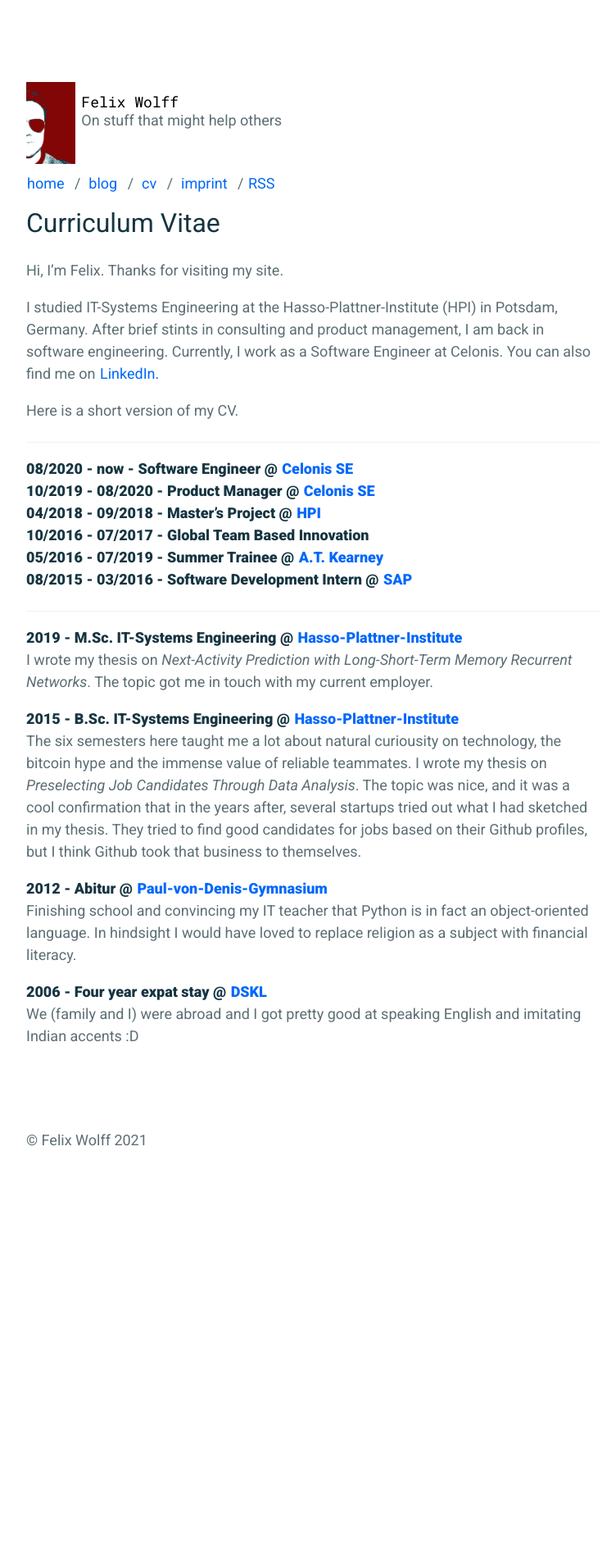
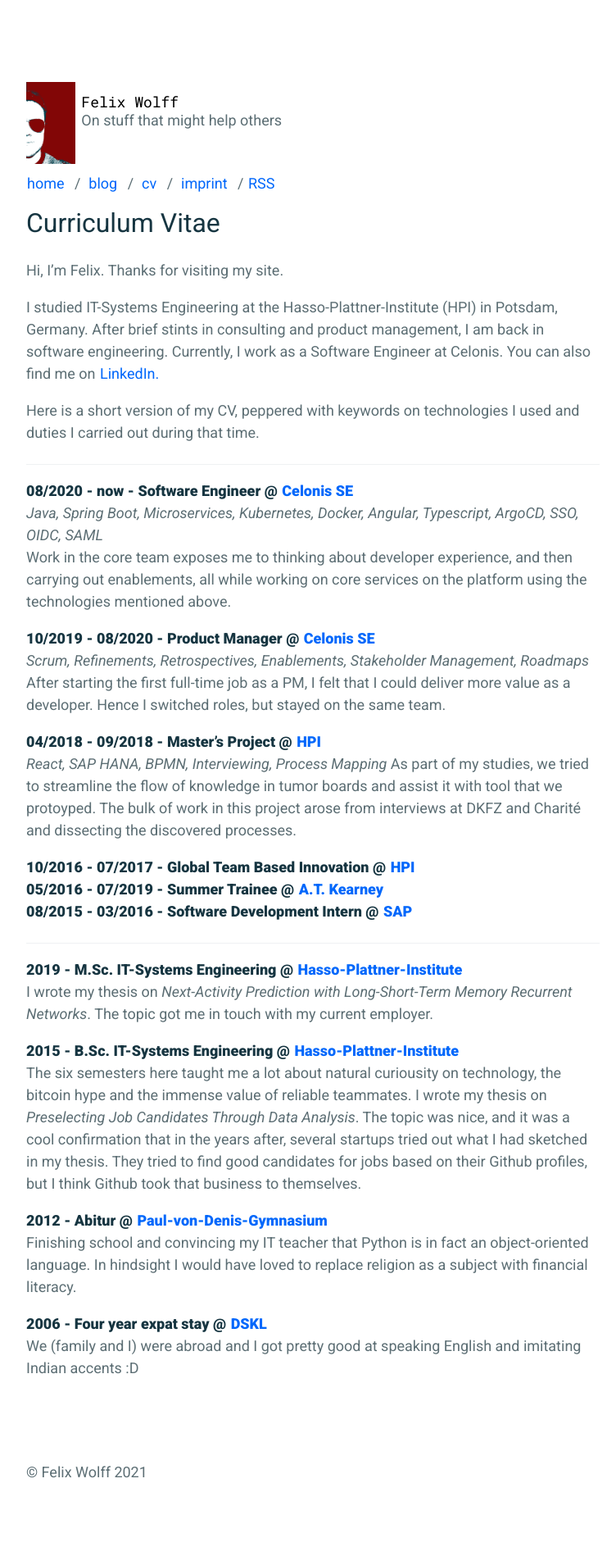
Before and after one commit to flxw/flxw.github.io, a Jekyll site: the page built from _pages/cv.md, in a window 1280 px wide. Shown: the whole page at 82% size, without its empty margins (258-1010 px from the left). Built offline with Jekyll 4.4.1, drawn with Linux system fonts in a browser that asks for light colours; before the commit the page ends 1504 px from its top, so only the background shows below that.

```diff
--- a/_pages/cv.md
+++ b/_pages/cv.md
@@ -8,16 +8,28 @@ Hi, I'm Felix. Thanks for visiting my site.
 I studied IT-Systems Engineering at the Hasso-Plattner-Institute (HPI) in Potsdam, Germany.
 After brief stints in consulting and product management, I am back in software engineering.
 Currently, I work as a Software Engineer at Celonis.
-You can also find me on <a href="https://www.linkedin.com/fe-lix-62" data-network="LinkedIn" data-proofer-ignore>LinkedIn.</a>
+You can also find me on <a href="https://de.linkedin.com/in/felix-wolff" data-network="LinkedIn" data-proofer-ignore>LinkedIn.</a>
 
-Here is a short version of my CV.
+Here is a short version of my CV, peppered with keywords on technologies I used and duties I carried out during that time.
 
 ----
 
 **08/2020 - now - Software Engineer @ [Celonis SE](https://celonis.com)**\\
+*Java, Spring Boot, Microservices, Kubernetes, Docker, Angular, Typescript, ArgoCD, SSO, OIDC, SAML*\\
+Work in the core team exposes me to thinking about developer experience, and then carrying out enablements,
+all while working on core services on the platform using the technologies mentioned above.
+
 **10/2019 - 08/2020 - Product Manager @ [Celonis SE](https://celonis.com)**\\
+*Scrum, Refinements, Retrospectives, Enablements, Stakeholder Management, Roadmaps*\\
+After starting the first full-time job as a PM, I felt that I could deliver more value as a developer.
+Hence I switched roles, but stayed on the same team.
+
 **04/2018 - 09/2018 - Master's Project @ [HPI](https://hpi.de)**\\
-**10/2016 - 07/2017 - Global Team Based Innovation**\\
+*React, SAP HANA, BPMN, Interviewing, Process Mapping*
+As part of my studies, we tried to streamline the flow of knowledge in tumor boards and assist it with tool that we protoyped.
+The bulk of work in this project arose from interviews at DKFZ and Charité and dissecting the discovered processes.
+
+**10/2016 - 07/2017 - Global Team Based Innovation @ [HPI](https://hpi.de/uebernickel/teaching/global-team-based-innovation-gti-design-thinking.html)**\\
 **05/2016 - 07/2019 - Summer Trainee @ [A.T. Kearney](https://kearney.com)**\\
 **08/2015 - 03/2016 - Software Development Intern @ [SAP](https://sap.com)**
 
```
